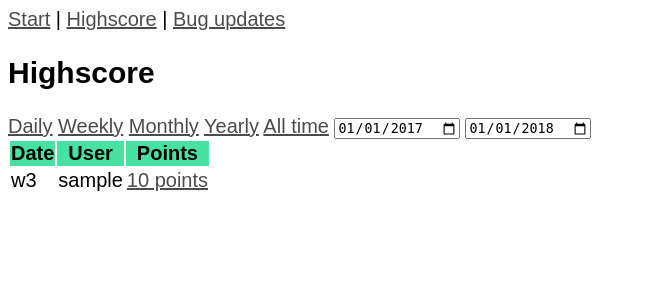
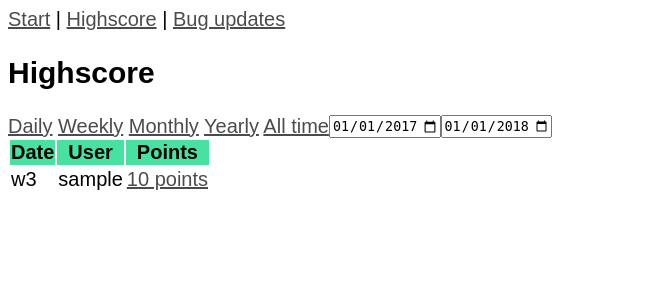
Before and after one commit to weld-io/bug-hunter-game, a Node server app: page /highscore in a window 1280 px wide. Shown: the top 300 px of the page, without its empty margins (0-646 px from the left). Run offline with Node 20, Linux system fonts and the light colour scheme; tables that the repository leaves empty hold one stand-in row (values such as "Sample post"); some libraries are stand-ins or nearby versions.

Commit message:
Highscore fixes

```diff
--- a/app/views/updates/highscore.ejs
+++ b/app/views/updates/highscore.ejs
@@ -3,7 +3,7 @@
 <section class="weld_cyan">
 	<h1><%- title %></h1>
 
-	<nav>
+	<nav class="highscoreNavigation">
 		<span class="periods">
 			<%- optionalAnchorTag('Daily', '/highscore/daily/' + timeperiod.startDate + '/' + timeperiod.endDate, currentHref) %>
 			<%- optionalAnchorTag('Weekly', '/highscore/weekly/' + timeperiod.startDate + '/' + timeperiod.endDate, currentHref) %>
@@ -12,8 +12,10 @@
 			<%- optionalAnchorTag('All time', '/highscore/all-time', currentHref) %>
 		</span>
 	<% if (timeperiod.grouping !== 'all-time') { %>
+		<span class="dateSelectors">
 			<input type="date" name="startDate" value="<%= timeperiod.startDate %>" onchange="BugHunterGame.changeDate(this.value, ['<%= timeperiod.grouping %>', '<%= timeperiod.startDate %>', '<%= timeperiod.endDate %>'], 1)">
 			<input type="date" name="endDate" value="<%= timeperiod.endDate %>" onchange="BugHunterGame.changeDate(this.value, ['<%= timeperiod.grouping %>', '<%= timeperiod.startDate %>', '<%= timeperiod.endDate %>'], 2)">
+		</span>
 	<% } %>
 	</nav>
 </section>
--- a/public/css/style.css
+++ b/public/css/style.css
@@ -39,3 +39,18 @@ a:hover {
 .current {
 	font-weight: bold;
 }
+
+.highscoreNavigation {
+	display: inline-flex;
+	flex-direction: row;
+}
+
+.dateSelectors {
+	/* Flexbox: */
+	display: inline-flex;
+	flex-direction: row;
+}
+
+.dateSelectors input {
+	width: 8em;
+}
```
Also changed, not shown: app/controllers/web/highscore.js (+1 -7 lines).
